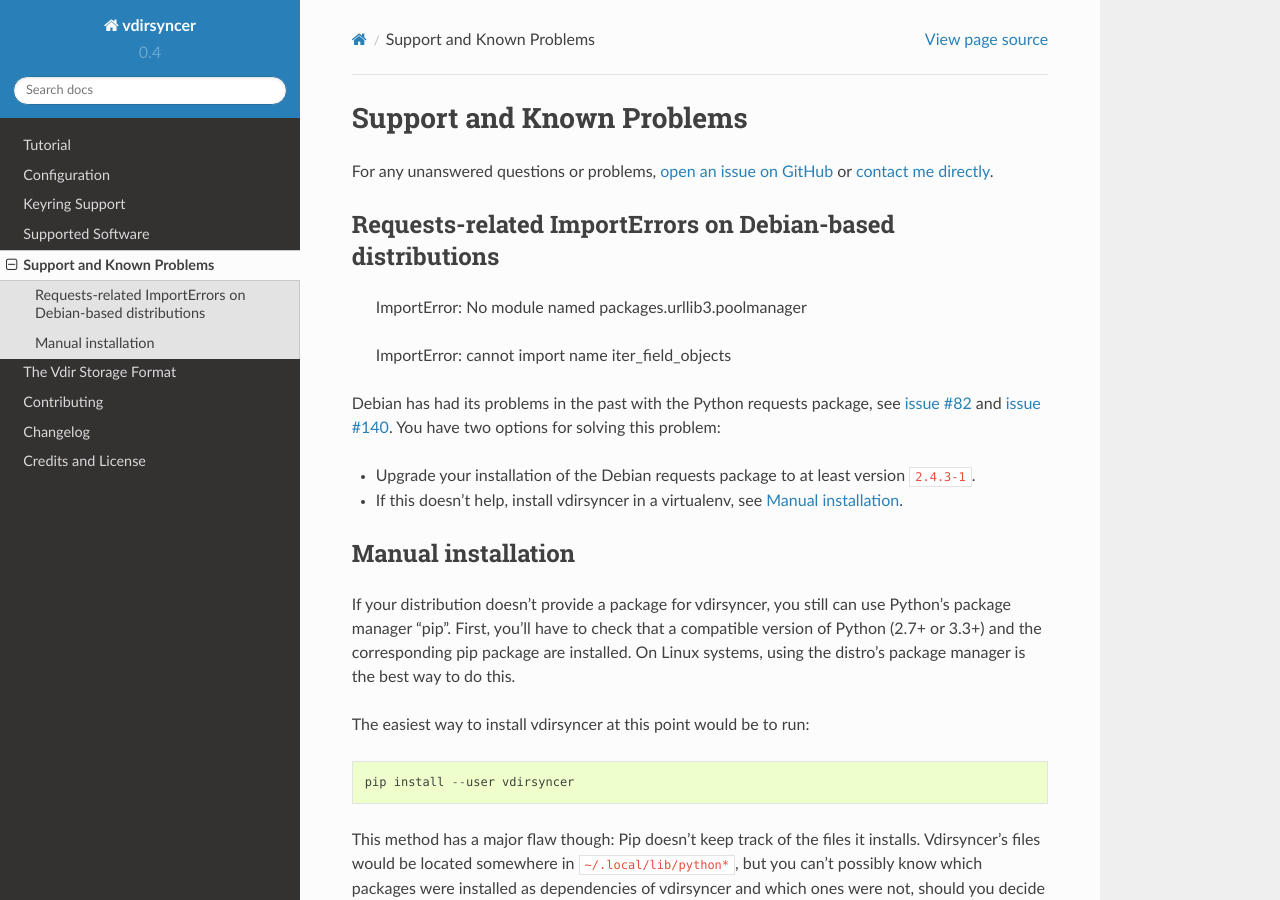
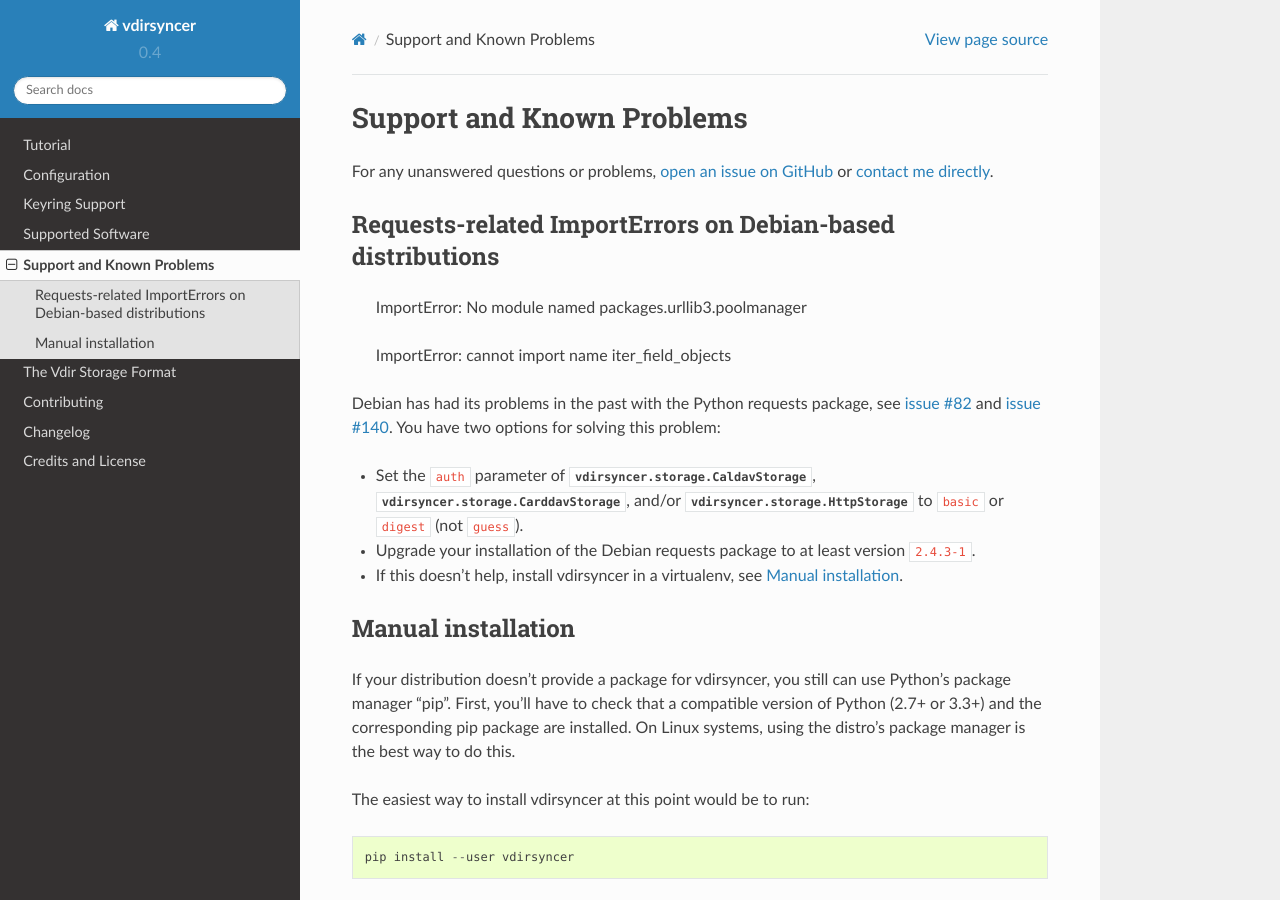
Before and after one commit to pimutils/vdirsyncer, a Sphinx documentation site: the page built from docs/problems.rst, in a window 1280 px wide and 900 px high. Built offline with Sphinx 7.4.7 and the Read the Docs theme 2.0.0, drawn with Linux system fonts in a browser that asks for light colours.

Commit message:
Add new workaround for #140 (debian bs)

```diff
--- a/docs/problems.rst
+++ b/docs/problems.rst
@@ -18,6 +18,11 @@
 
 Debian has had its problems in the past with the Python requests package, see
 :gh:`82` and :gh:`140`. You have two options for solving this problem:
+
+- Set the ``auth`` parameter of :py:class:`vdirsyncer.storage.CaldavStorage`,
+  :py:class:`vdirsyncer.storage.CarddavStorage`, and/or
+  :py:class:`vdirsyncer.storage.HttpStorage` to ``basic`` or ``digest`` (not
+  ``guess``).
 
 - Upgrade your installation of the Debian requests package to at least version
   ``2.4.3-1``.
```
